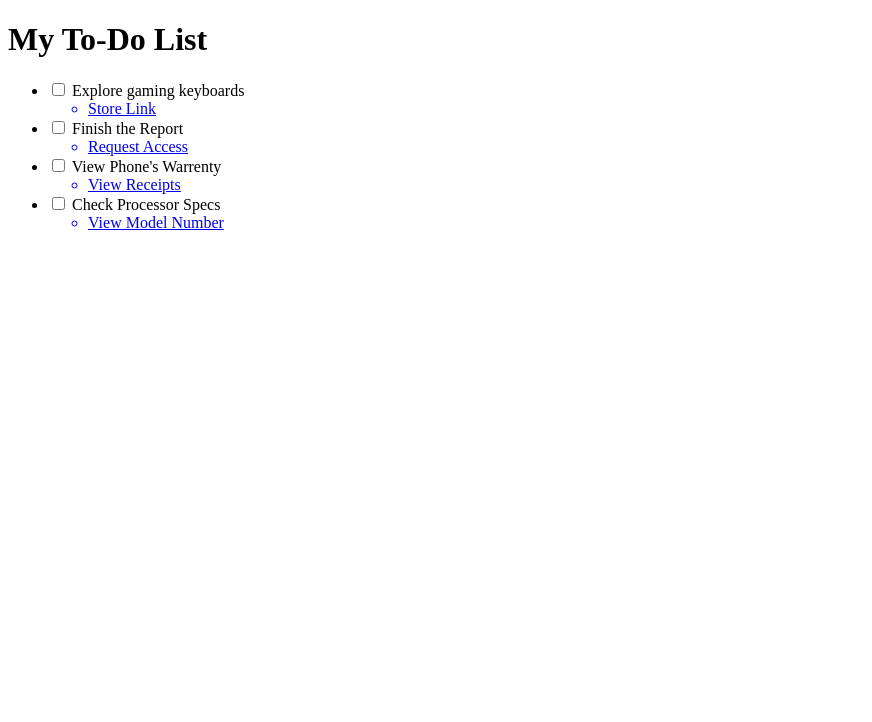
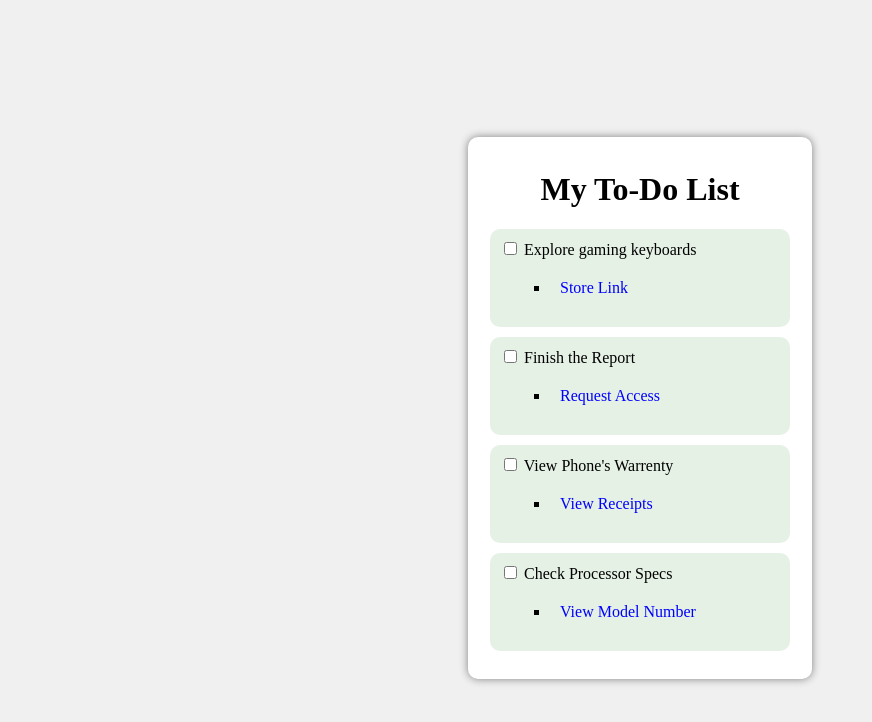
Before and after one commit to yashyadurai/todoListApp_freeCodeCamp, a plain HTML site: page index.html in a window 1280 px wide. Shown: the whole page, without its empty margins (0-872 px from the left). Drawn offline with Linux system fonts and the light colour scheme.

Commit message:
(file:index.html file:styles.css) Added and Refined the final changes

```diff
--- a/index.html
+++ b/index.html
@@ -10,41 +10,49 @@
     <main>
         <div class="mainContainer">
             <h1>My To-Do List</h1>
-            <ul>
+            <ul class="todo-list">
                 <li>
                     <input type="checkbox" name="task1" id="task_1">
                     <label for="task_1">Explore gaming keyboards</label>
                     <ul class="sub-item">
-                        <a class="sub-item-link" href="https://www.amazon.in/s?k=gaming+keyboard+mechanical&crid=1WVOU3NQMF9JQ&sprefix=gaming+keyboard+%2Caps%2C461&ref=nb_sb_ss_mvt-t11-ranker_2_16" target="_blank">
-                            <li>Store Link</li>
+                        <li>
+                            <a class="sub-item-link" href="https://www.amazon.in/s?k=gaming+keyboard+mechanical" target="_blank">
+                                Store Link
                             </a>
+                        </li>
                     </ul>
                 </li>
                 <li>
                     <input type="checkbox" name="task2" id="task_2">
-                    <label for="task_1">Finish the Report</label>
+                    <label for="task_2">Finish the Report</label>
                     <ul class="sub-item">
+                        <li>
                             <a class="sub-item-link" href="https://docs.google.com/" target="_blank">
-                            <li>Request Access</li>
+                                Request Access
                             </a>
+                        </li>
                     </ul>
                 </li>
                 <li>
                     <input type="checkbox" name="task3" id="task_3">
-                    <label for="task_1">View Phone's Warrenty</label>
+                    <label for="task_3">View Phone's Warrenty</label>
                     <ul class="sub-item">
+                        <li>
                             <a class="sub-item-link" href="https://www.samsung.com/" target="_blank">
-                            <li>View Receipts</li>
+                                View Receipts
                             </a>
+                        </li>
                     </ul>
                 </li>
                 <li>
                     <input type="checkbox" name="task4" id="task_4">
-                    <label for="task_1">Check Processor Specs</label>
+                    <label for="task_4">Check Processor Specs</label>
                     <ul class="sub-item">
+                        <li>
                             <a class="sub-item-link" href="https://www.intel.com/content/www/us/en/homepage.html" target="_blank">
-                            <li>View Model Number</li>
+                                View Model Number
                             </a>
+                        </li>
                     </ul>
                 </li>
             </ul>
--- a/styles.css
+++ b/styles.css
@@ -0,0 +1,55 @@
+body{
+    background-color: #f0f0f0;
+    display: flex;
+    justify-content: center;
+    align-items: center;
+    min-height: 100vh;
+}
+.mainContainer{
+    background-color: white;
+    border:0;
+    box-shadow: 0px 0px 9px grey ;
+    border-radius: 10px;
+    min-width: 25vw;
+    padding: 12px;
+}
+h1{
+    text-align: center;
+}
+
+ul li{
+    background-color: #e5f1e5;
+    margin: 10px;
+    padding: 10px;
+    list-style: none;
+    border-radius: 10px;
+}
+.todo-list{
+    padding: 0;
+}
+.sub-item li{
+    list-style: square;
+    width: max-content;
+}
+.sub-item li::marker{
+    color: black;
+}
+.sub-item-link{
+    text-decoration: none;
+    color: blue;
+}
+.sub-item-link:visited{
+    color:brown;
+}
+.sub-item-link:hover{
+    color:cornflowerblue;
+}
+.sub-item-link:active{
+    color:coral;
+}
+.sub-item-link:focus{
+    outline:solid red;
+}
+/* a:active{
+    outline:solid red;
+} */
```
Lines whose indentation alone changed are shown as unchanged.
